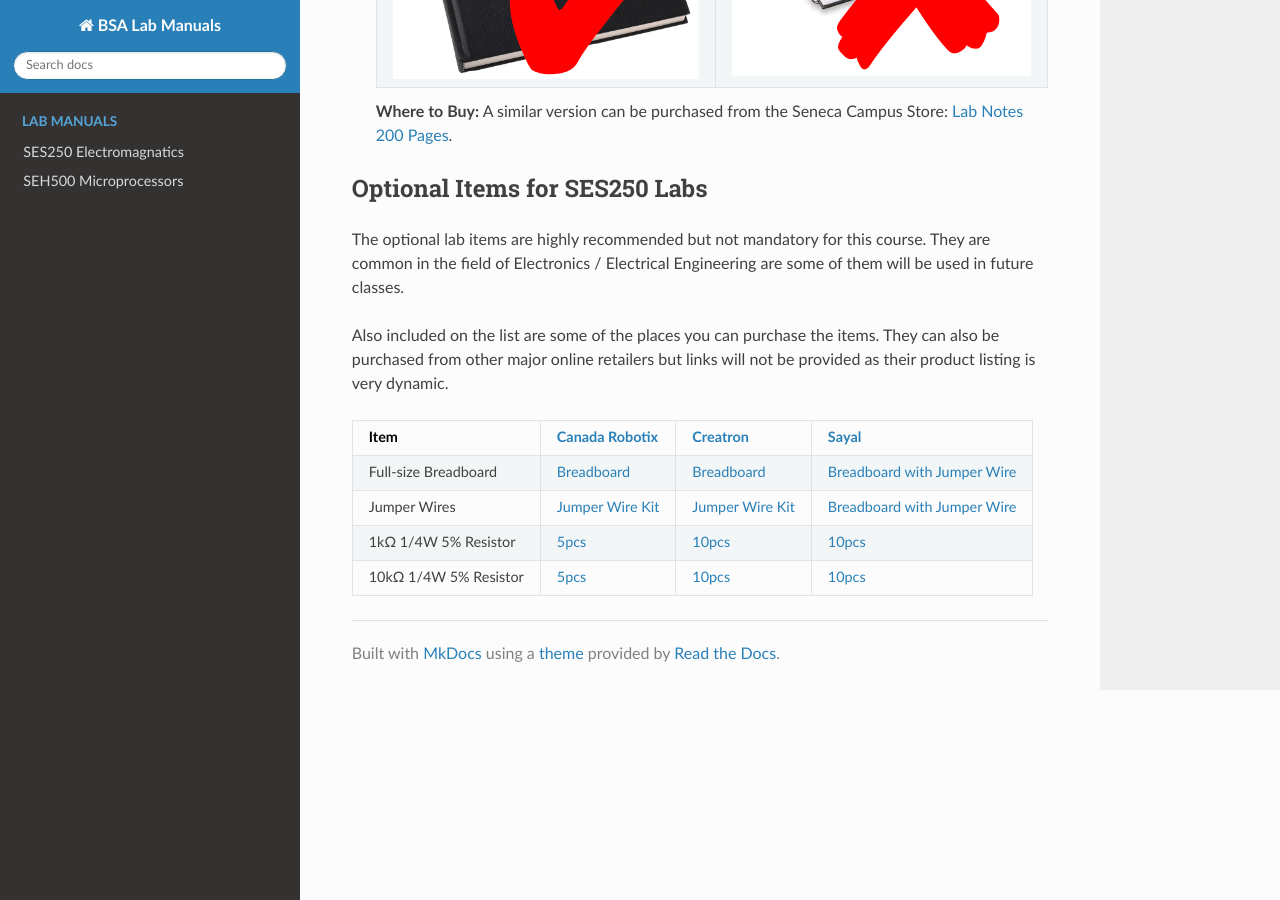
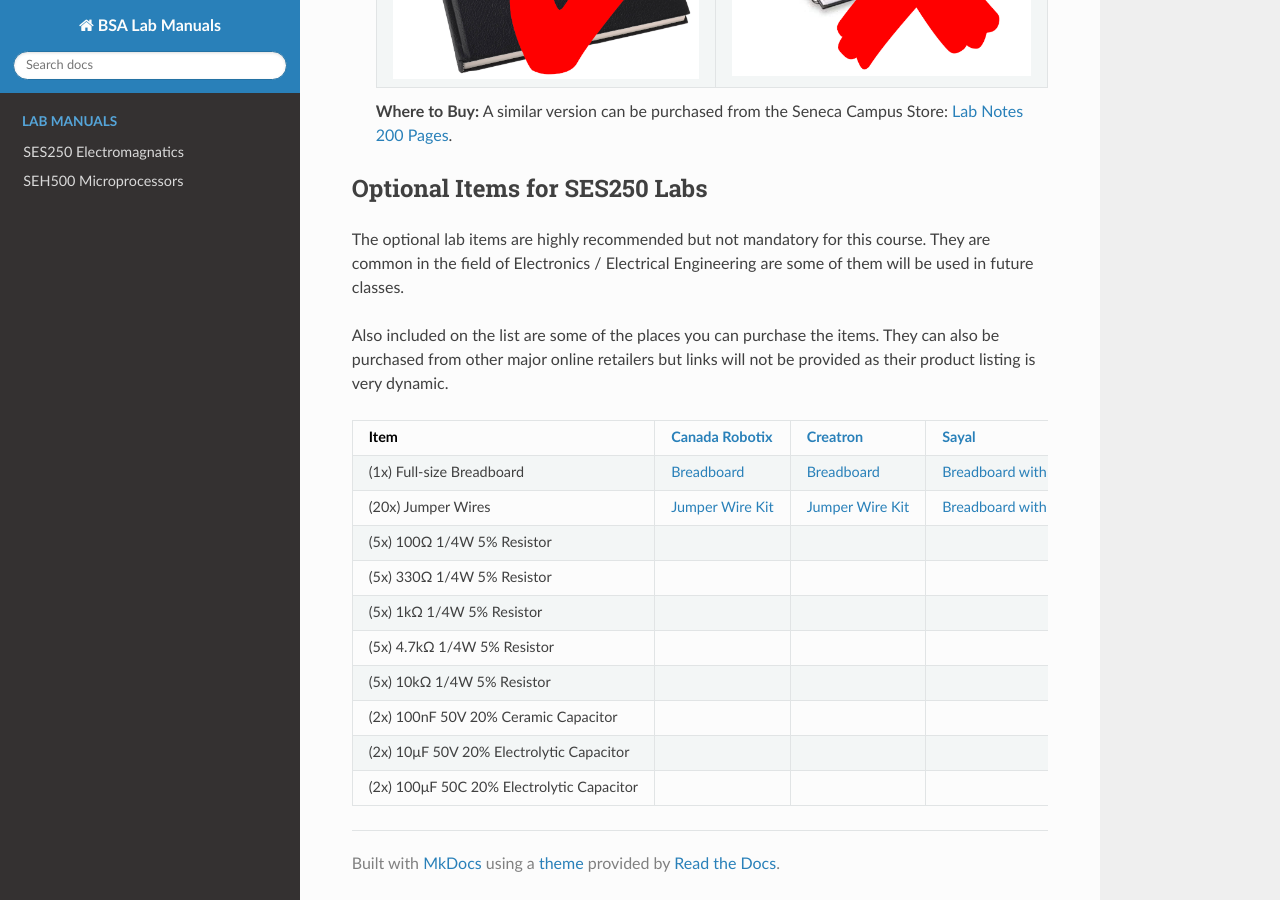
Before and after one commit to Seneca-BSA/bsa, an MkDocs documentation site: the page built from docs/ses250/supplies.md, in a window 1280 px wide and 900 px high, scrolled down 1229 px. Built offline with MkDocs 1.6.1, drawn with Linux system fonts in a browser that asks for light colours; nearby versions of some CDN libraries.

Commit message:
updated for lab1 2024-winter

```diff
--- a/docs/ses250/supplies.md
+++ b/docs/ses250/supplies.md
@@ -35,7 +35,13 @@ Also included on the list are some of the places you can purchase the items. The
 
 | Item | [Canada Robotix](https://www.canadarobotix.com/) | [Creatron](https://www.creatroninc.com/) | [Sayal](https://sayal.com/) |
 | --- | --- | --- | --- |
-| Full-size Breadboard | [Breadboard](https://www.canadarobotix.com/products/160) | [Breadboard](https://www.creatroninc.com/product/full-size-breadboard-white/) | [Breadboard with Jumper Wire](https://secure.sayal.com/STORE4/prodetails.php?SKU=162075) |
-| Jumper Wires | [Jumper Wire Kit](https://www.canadarobotix.com/products/158) | [Jumper Wire Kit](https://www.creatroninc.com/product/22awg-hookup-wire-box-140pcs/) | [Breadboard with Jumper Wire](https://secure.sayal.com/STORE4/prodetails.php?SKU=162075) |
-| 1kΩ 1/4W 5% Resistor | [5pcs](https://www.canadarobotix.com/products/708) | [10pcs](https://www.creatroninc.com/product/1-4w-5-resistor-10-pack/) | [10pcs](https://secure.sayal.com/STORE4/prodetails.php?SKU=198462) |
-| 10kΩ 1/4W 5% Resistor | [5pcs](https://www.canadarobotix.com/products/918) | [10pcs](https://www.creatroninc.com/product/1-4w-5-resistor-10-pack/) | [10pcs](https://secure.sayal.com/STORE4/prodetails.php?SKU=198840) |
+| (1x) Full-size Breadboard | [Breadboard](https://www.canadarobotix.com/products/160) | [Breadboard](https://www.creatroninc.com/product/full-size-breadboard-white/) | [Breadboard with Jumper Wire](https://secure.sayal.com/STORE4/prodetails.php?SKU=162075) |
+| (20x) Jumper Wires | [Jumper Wire Kit](https://www.canadarobotix.com/products/158) | [Jumper Wire Kit](https://www.creatroninc.com/product/22awg-hookup-wire-box-140pcs/) | [Breadboard with Jumper Wire](https://secure.sayal.com/STORE4/prodetails.php?SKU=162075) |
+| (5x) 100Ω 1/4W 5% Resistor | | | |
+| (5x) 330Ω 1/4W 5% Resistor | | | |
+| (5x) 1kΩ 1/4W 5% Resistor | | | |
+| (5x) 4.7kΩ 1/4W 5% Resistor | | | |
+| (5x) 10kΩ 1/4W 5% Resistor | | | |
+| (2x) 100nF 50V 20% Ceramic Capacitor | | | |
+| (2x) 10μF 50V 20% Electrolytic Capacitor | | | |
+| (2x) 100μF 50C 20% Electrolytic Capacitor | | | |
```
Also changed, not shown: docs/ses250/index.md (+3 -2 lines), docs/ses250/instruction.md (+1 -0 lines), docs/ses250/lab1.md (+42 -14 lines).
